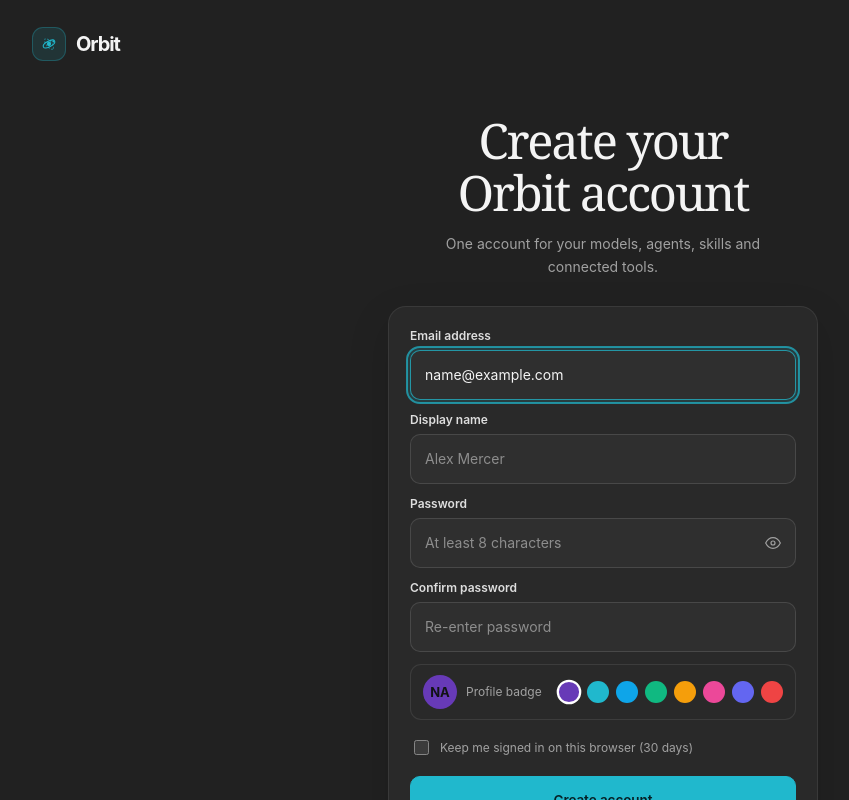
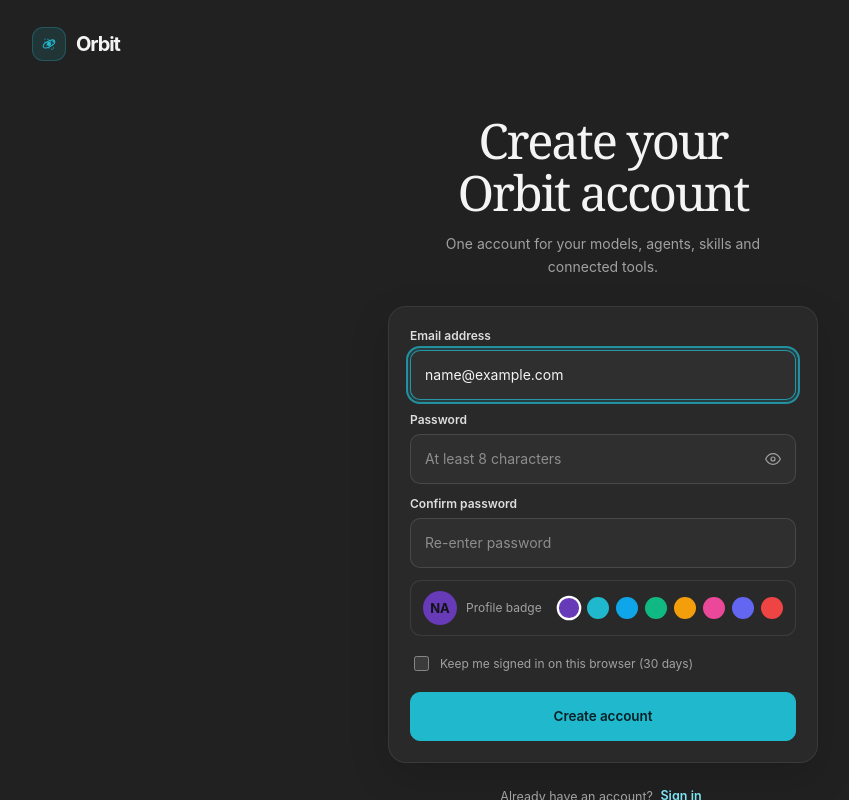
Before and after one commit to shikhar-jadav/orbit-frontend, a React (Vite) app: page / in a window 1280 px wide. Both pictures are taken after typing "name@example.com" into the empty fields and a click on the button "Create an account". Shown: the whole page, without its empty margins (32-881 px from the left). Built offline with nearby package versions, Linux system fonts and the light colour scheme.

Commit message:
Remove signup name field and enforce matching passwords

```diff
--- a/src/components/AuthScreen.tsx
+++ b/src/components/AuthScreen.tsx
@@ -290,7 +290,6 @@ export function AuthScreen({
 
   const [password, setPassword] = useState('')
   const [confirmPassword, setConfirmPassword] = useState('')
-  const [displayName, setDisplayName] = useState('')
   const [avatarColor, setAvatarColor] = useState<string>(AVATAR_SWATCHES[0])
   const [rememberMe, setRememberMe] = useState(false)
   const [showPassword, setShowPassword] = useState(false)
@@ -434,7 +433,6 @@ export function AuthScreen({
           setRecentAccounts(forgetRecentAccount(matchedCard.email))
         }
         setSelectedAccount(null)
-        setDisplayName(matchedCard?.display_name || '')
         goToSignupPage(data.email, true)
       }
     } catch {
@@ -564,12 +562,16 @@ export function AuthScreen({
       setError('Enter your email address.')
       return
     }
-    if (!displayName.trim()) {
-      setError('Enter your display name.')
-      return
-    }
     if (password.length < 8) {
       setError('Password must be at least 8 characters.')
+      return
+    }
+    if (password.length > 128) {
+      setError('Password must be 128 characters or fewer.')
+      return
+    }
+    if (!confirmPassword) {
+      setError('Confirm your password.')
       return
     }
     if (password !== confirmPassword) {
@@ -584,7 +586,6 @@ export function AuthScreen({
         headers: { 'Content-Type': 'application/json' },
         credentials: 'same-origin',
         body: JSON.stringify({
-          display_name: displayName.trim(),
           email: email.trim(),
           password,
           remember_me: rememberMe,
@@ -1383,23 +1384,6 @@ export function AuthScreen({
                   )}
 
                   <div className="auth-field">
-                    <label className="auth-label" htmlFor="auth-display-name">
-                      Display name
-                    </label>
-                    <input
-                      id="auth-display-name"
-                      type="text"
-                      className="auth-input"
-                      placeholder="Alex Mercer"
-                      value={displayName}
-                      autoComplete="name"
-                      autoFocus={emailLockedInSignup}
-                      disabled={loading}
-                      onChange={(e) => setDisplayName(e.target.value)}
-                    />
-                  </div>
-
-                  <div className="auth-field">
                     <label className="auth-label" htmlFor="auth-signup-password">
                       Password
                     </label>
@@ -1411,10 +1395,17 @@ export function AuthScreen({
                         placeholder="At least 8 characters"
                         value={password}
                         autoComplete="new-password"
+                        minLength={8}
+                        maxLength={128}
+                        required
+                        autoFocus={emailLockedInSignup}
                         disabled={loading}
                         onKeyDown={checkCapsLock}
                         onKeyUp={checkCapsLock}
-                        onChange={(e) => setPassword(e.target.value)}
+                        onChange={(e) => {
+                          setPassword(e.target.value)
+                          setError((current) => current === 'Passwords do not match.' ? '' : current)
+                        }}
                       />
                       <button
                         type="button"
@@ -1460,18 +1451,27 @@ export function AuthScreen({
                       placeholder="Re-enter password"
                       value={confirmPassword}
                       autoComplete="new-password"
+                      maxLength={128}
+                      required
+                      aria-invalid={Boolean(confirmPassword && confirmPassword !== password)}
+                      aria-describedby={confirmPassword && confirmPassword !== password ? 'auth-signup-confirm-error' : undefined}
                       disabled={loading}
-                      onChange={(e) => setConfirmPassword(e.target.value)}
+                      onChange={(e) => {
+                        setConfirmPassword(e.target.value)
+                        setError((current) => current === 'Passwords do not match.' ? '' : current)
+                      }}
                     />
                     {confirmPassword && confirmPassword !== password && (
-                      <span className="auth-field-hint">Passwords do not match</span>
+                      <span id="auth-signup-confirm-error" className="auth-field-hint" role="alert">
+                        Passwords do not match. Please enter the same password in both fields.
+                      </span>
                     )}
                   </div>
 
                   <div className="auth-avatar-row">
                     <div className="auth-avatar-preview-wrap">
                       <span className="auth-avatar-preview" style={{ background: avatarColor }}>
-                        {computeInitials(displayName || email)}
+                        {computeInitials(email)}
                       </span>
                       <span className="auth-avatar-caption">Profile badge</span>
                     </div>
```
